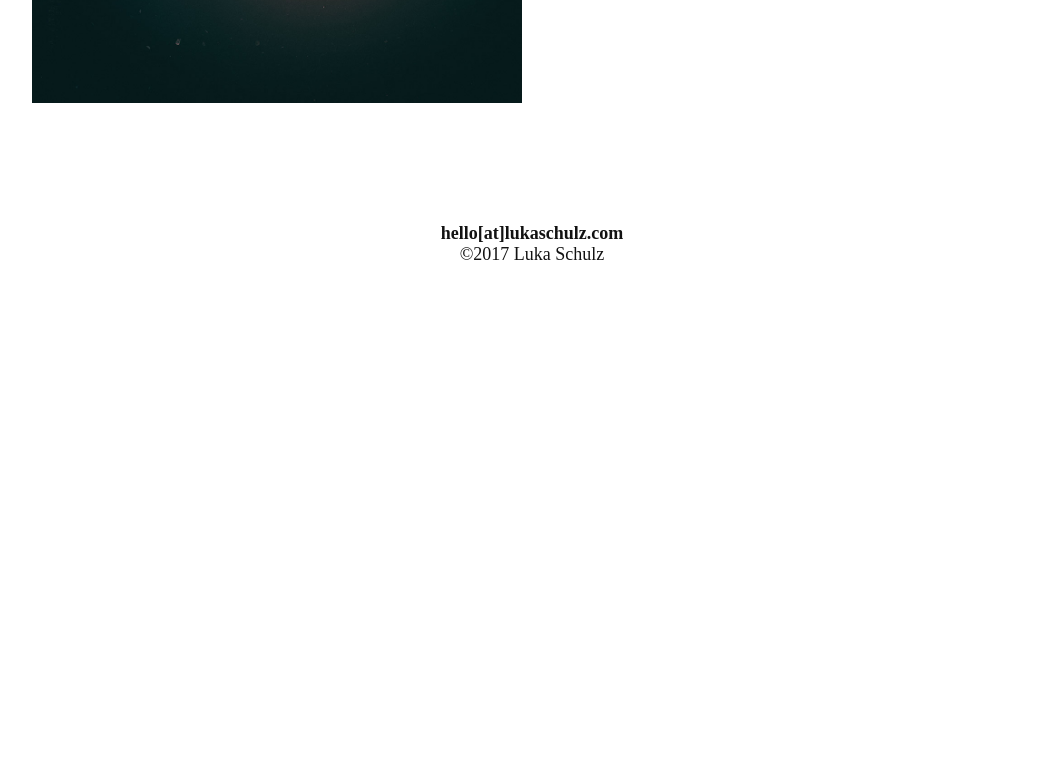
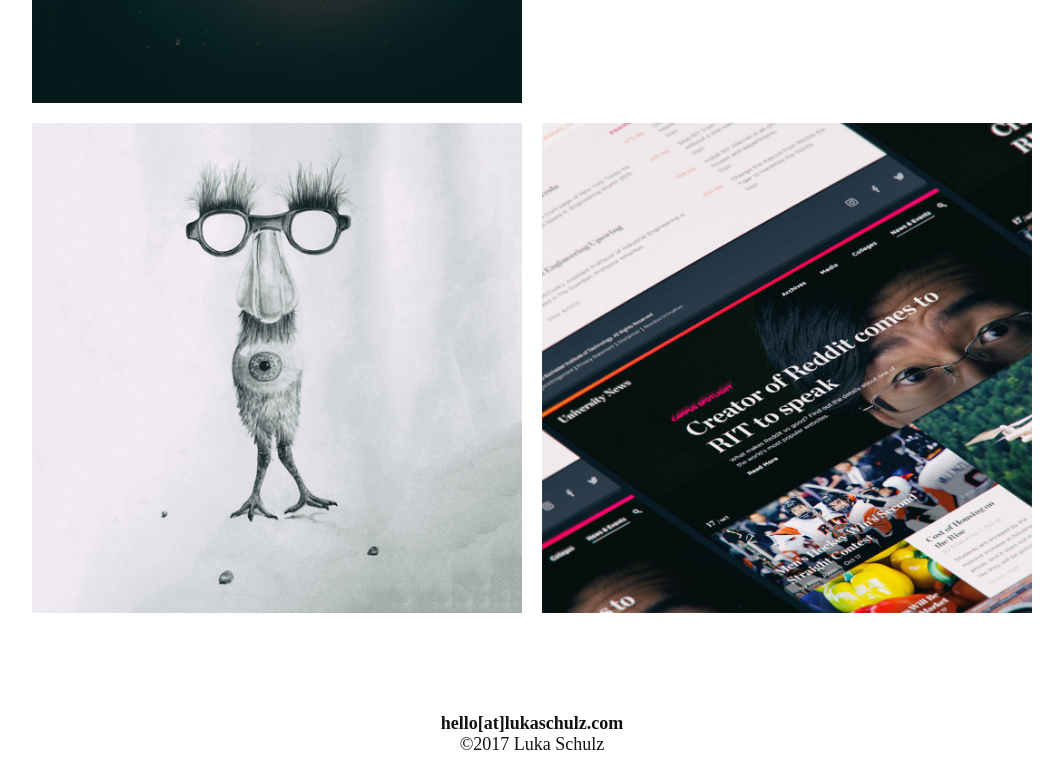
Before and after one commit to luka-schulz/portfolio-archive, a plain HTML site: page index.html in a window 1280 px wide. Shown: the part 2520-3300 px from the top of the page, without its empty margins (108-1171 px from the left). Before the commit the page ends 2810 px from the top, so only its background shows below. Drawn offline with nearby package versions, Linux system fonts and the light colour scheme; a web font is replaced by a local one.

Commit message:
Update index.html

```diff
--- a/index.html
+++ b/index.html
@@ -147,6 +147,29 @@
                     </div>
                 </a>
 
+                <a class="project push end" href="fine-art.html">
+                    <div class="image-container">
+                        <div class="dimmer"></div>
+                        <img src="images/fine-art.jpg" alt="Fine art">
+                        <div class="description">
+                            <h2>Fine Arts</h2>
+                            <p>When pencil met paper.</p>
+                        </div>
+                    </div>
+                </a>
+
+<!--                 <a class="project" href="university-news.html"> -->
+                <a class="project end" href="http://lukaschulz.com/01/news.html">
+                    <div class="image-container">
+                        <div class="dimmer"></div>
+                        <img src="images/university-news.jpg" alt="University News">
+                        <div class="description">
+                            <h2>University News</h2>
+                            <p>News by any other name.</p>
+                        </div>
+                    </div>
+                </a>
+
 <!--                 <a class="project push end" href="fine-art.html">
                     <div class="image-container">
                         <div class="dimmer"></div>
```
